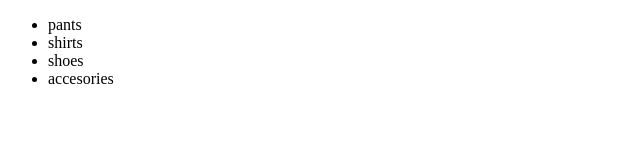
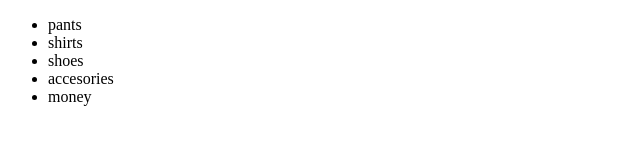
Before and after one commit to GalbertOneil/tutorial-, a plain HTML site: page index.html in a window 1280 px wide. Shown: the full height of the page, 0-640 px from the left. Drawn offline with Linux system fonts and the light colour scheme.

Commit message:
added money index.html

```diff
--- a/index.html
+++ b/index.html
@@ -11,6 +11,8 @@
 		<li>shirts</li>
 		<li>shoes</li>
 		<li>accesories</li>
+		<li>money</li>
+
 </body>
 
 </html>
```
